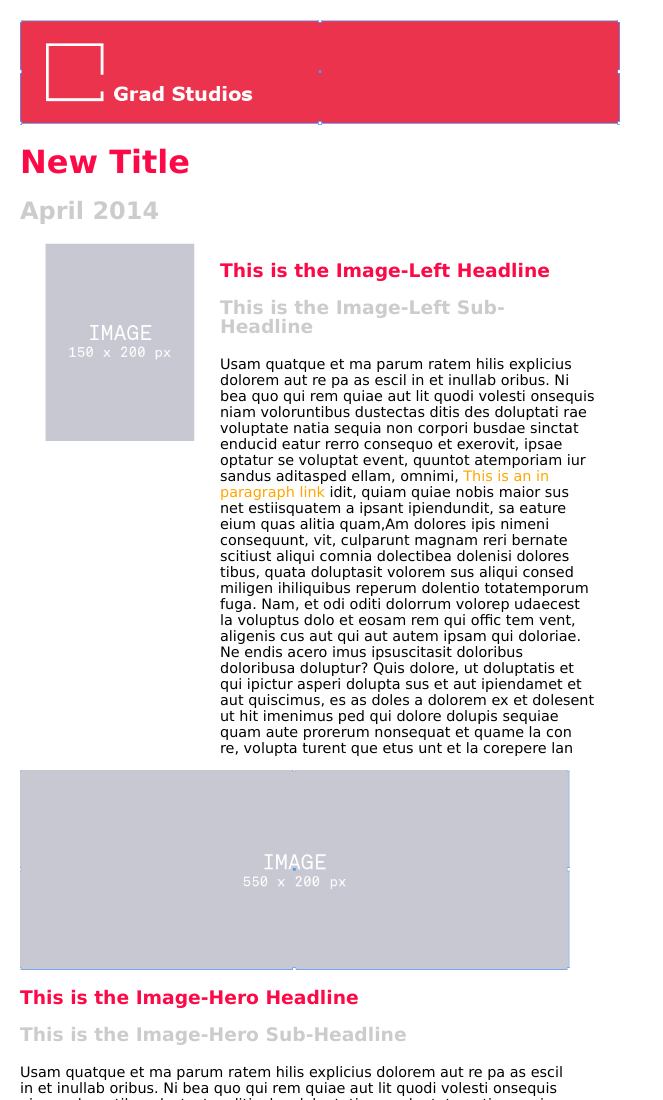
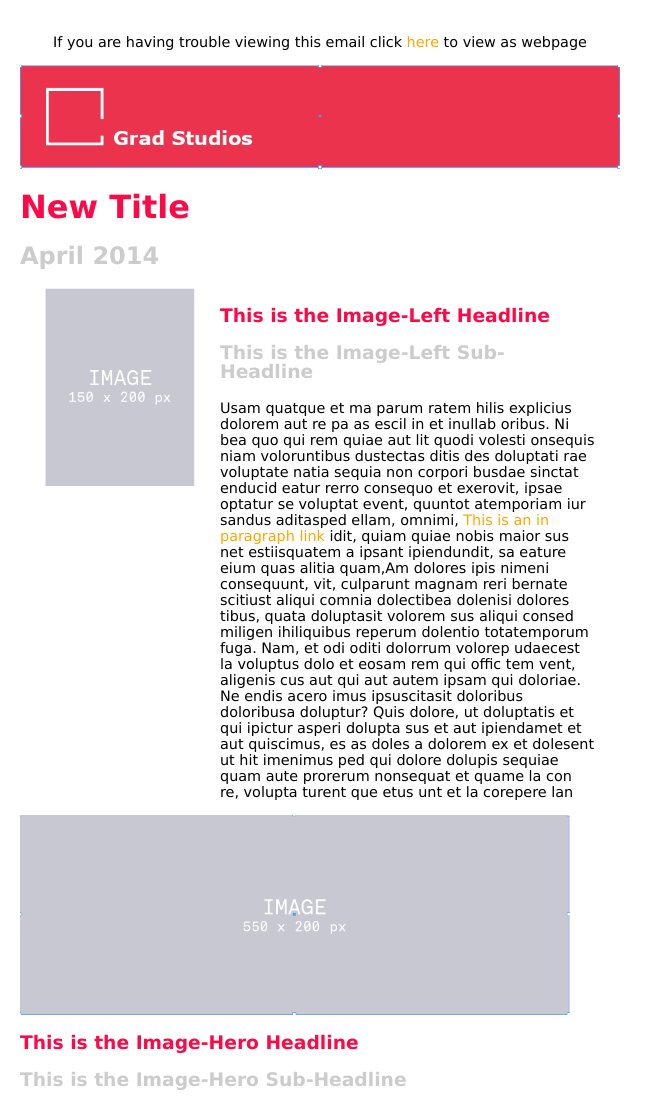
Before and after one commit to helloplease/saic-grad-newsletter, a plain HTML site: page index.html in a window 1280 px wide. Shown: the top 1100 px of the page, without its empty margins (0-663 px from the left). Drawn offline with Linux system fonts and the light colour scheme.

Commit message:
added weblink

```diff
--- a/index.html
+++ b/index.html
@@ -223,6 +223,9 @@ Email on Acid - http://www.emailonacid.com/blog/details/C18/doctype_-_the_black_
 		<table cellpadding="0" cellspacing="0" border="0">
 			<tr>
 				<td width="600" valign="top">
+					<p margin="1em 0" font-size="80%" align="center"> If you are having trouble viewing this email click <a href="http://helloplease.github.io/saic-grad-newsletter">here</a> to view as webpage</p>
+			<tr>
+				<td width="600" valign="top">
 					<!-- Header image goes here -->
 					<img class="image_fix" src="./images/banner.png" alt="Your alt text" title="Your title text" width="600px" height="x">
 				</td>
```
